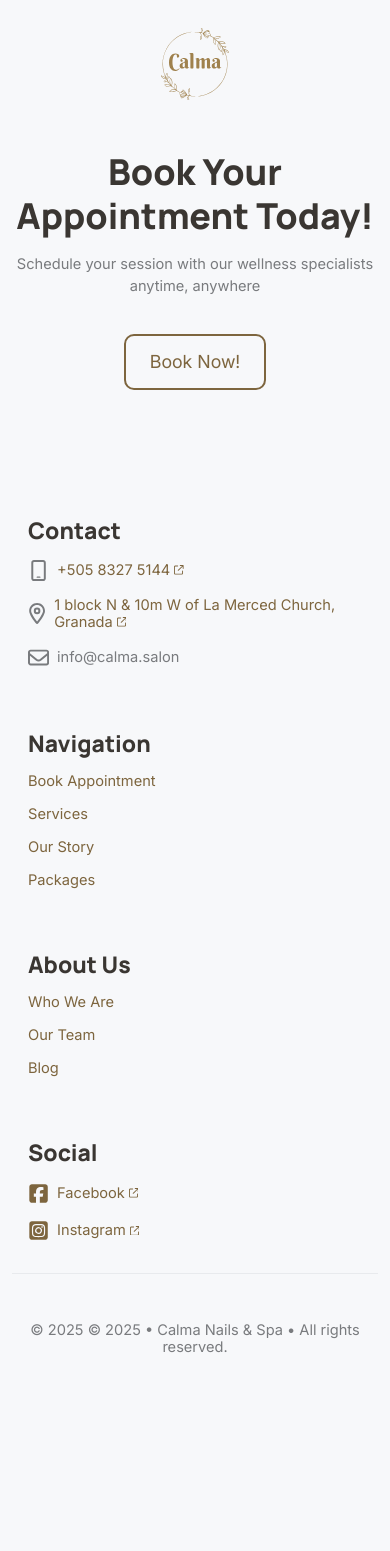
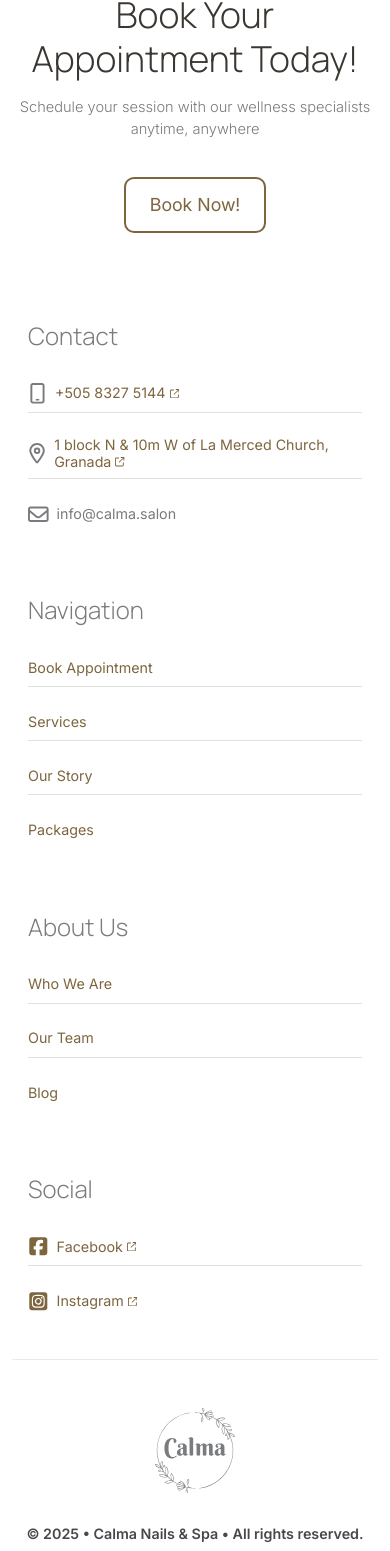
Before and after one commit to darrelmasis/Calma, a React (Vite) app in the folder client/: page / in a window 390 px wide. Shown: the part 3120-4671 px from the top of the page. Before the commit the page ends 4524 px from the top, so only its background shows below. Built offline with nearby package versions, Linux system fonts and the light colour scheme; no server answers.

Commit message:
feat: mejorar el diseño y la estructura del componente Footer para mayor claridad y responsividad

```diff
--- a/client/src/components/layout/Footer.jsx
+++ b/client/src/components/layout/Footer.jsx
@@ -23,20 +23,17 @@ const Footer = () => {
     <>
       <OfflineIndicator />
       <FloatingButton />
-      <footer className="mt-5">
-        <div className="container border-top pt-6 ">
+      <footer className="footer bg-container py-3">
+        <div className="container">
           {/* Bloque CTA */}
           <div className="grid">
             <div className="grid-row justify-content-center text-center mb-6">
               <div className="grid-col-12">
                 <Fade>
-                  <LogoCalma className="mb-3" alt="Logo de Calma" width="68px" />
+                  <h2 className="text-dark fw-light">{t('footer.cta.title')}</h2>
                 </Fade>
                 <Fade>
-                  <h2 className="text-dark">{t('footer.cta.title')}</h2>
-                </Fade>
-                <Fade>
-                  <p className="text-muted">{t('footer.cta.description')}</p>
+                  <p className="text-muted fw-light">{t('footer.cta.description')}</p>
                 </Fade>
                 <Fade>
                   <Button
@@ -60,55 +57,57 @@ const Footer = () => {
 
           {/* Footer con columnas */}
           <Fade>
-            <div className="grid mt-8">
-              <div className="grid-row d-md-flex flex-direction-column flex-direction-md-row justify-content-space-between align-items-start mb-3 px-3">
-                <div className="grid-col-12 grid-col-md-3 text-md-start">
-                  <h4 className="text-dark">{t('footer.columns.contact.title')}</h4>
-                  <ul className="list-unstyled text-muted">
-                    <li className="mb-1">
+            <div className="d-flex flex-direction-column flex-direction-lg-row align-items-start mb-3 px-3 mt-3 justify-content-space-between">
+
+              <div>
+                <h5 className="text-dark fs-lead text-muted mb-5">{t('footer.columns.contact.title')}</h5>
+                <ul className="fs-medium list-unstyled list-bordered text-muted d-flex flex-direction-column gap-1 align-items-flex-start">
+                  <li className="w-100">
                     <Icon name="mobile" className="me-2" />
                     <a
                       target="_blank"
                       href={`https://wa.me/${phoneNumber}`}
+                      className='w-100'
                     >
                       {formatPhone(phoneNumber)}
                       <Icon name="arrow-up-right-from-square" className="ms-1" size="xs" />
                     </a>
                   </li>
-                    <li className="mb-1">
+                  <li className="w-100 ">
                     <Icon name="location-dot" className="me-2" />
                     <Tooltip content={t('footer.columns.contact.addressTooltip')}>
-                        <a target='_blank' href="https://maps.app.goo.gl/j9ZjqwatmQGa8aA4A">
+                      <a target='_blank' href="https://maps.app.goo.gl/j9ZjqwatmQGa8aA4A" className=''>
                         {t('footer.columns.contact.address')}
                         <Icon name="arrow-up-right-from-square" className="ms-1" size="xs" />
                       </a>
                     </Tooltip>
                   </li>
-                    <li>
-                      <Icon name='envelope' className='me-2' />{email}
+                  <li className='w-100 '>
+                    <Icon name='envelope' className='me-2' />
+                    {email}
                   </li>
                 </ul>
               </div>
 
-                <div className="grid-col-12 grid-col-md-3">
-                  <h4 className="text-dark">{t('footer.columns.nav.title')}</h4>
-                  <ul className="list-unstyled">
-                    <li>
+              <div>
+                <h5 className="text-dark fs-lead text-muted mb-5">{t('footer.columns.nav.title')}</h5>
+                <ul className="fs-medium list-unstyled list-bordered text-muted d-flex flex-direction-column gap-1 align-items-flex-start">
+                  <li className='w-100'>
                     <a href="/cita" className="text-muted">
                       {t('footer.columns.nav.book')}
                     </a>
                   </li>
-                    <li>
+                  <li className='w-100'>
                     <a href="/services" className="text-muted">
                       {t('footer.columns.nav.services')}
                     </a>
                   </li>
-                    <li>
+                  <li className='w-100'>
                     <a href="/history" className="text-muted">
                       {t('footer.columns.nav.history')}
                     </a>
                   </li>
-                    <li>
+                  <li className='w-100'>
                     <a href="/packages" className="text-muted">
                       {t('footer.columns.nav.packages')}
                     </a>
@@ -116,20 +115,20 @@ const Footer = () => {
                 </ul>
               </div>
 
-                <div className="grid-col-12 grid-col-md-3">
-                  <h4 className="text-dark">{t('footer.columns.about.title')}</h4>
-                  <ul className="list-unstyled">
-                    <li>
+              <div>
+                <h5 className="text-dark fs-lead text-muted mb-5">{t('footer.columns.about.title')}</h5>
+                <ul className="list-unstyled fs-medium list-bordered text-muted d-flex flex-direction-column gap-1 align-items-flex-start">
+                  <li className='w-100'>
                     <a href="/history#about" className="text-muted">
                       {t('footer.columns.about.who')}
                     </a>
                   </li>
-                    <li>
+                  <li className='w-100'>
                     <a href="/equipo" className="text-muted">
                       {t('footer.columns.about.team')}
                     </a>
                   </li>
-                    <li>
+                  <li className='w-100'>
                     <a href="/blog" className="text-muted">
                       {t('footer.columns.about.blog')}
                     </a>
@@ -137,10 +136,10 @@ const Footer = () => {
                 </ul>
               </div>
 
-                <div className="grid-col-12 grid-col-md-3">
-                  <h4 className="text-dark">{t('footer.columns.social.title')}</h4>
-                  <ul className="list-unstyled">
-                    <li>
+              <div>
+                <h5 className="text-dark fs-lead text-muted mb-5">{t('footer.columns.social.title')}</h5>
+                <ul className="list-unstyled fs-medium list-bordered text-muted d-flex flex-direction-column gap-1 align-items-flex-start">
+                  <li className='w-100'>
                     <Tooltip content={t('footer.columns.social.facebookTooltip')}>
                       <a href={calmaFacebook} target="_blank" className="text-muted d-flex align-items-center">
                         <Icon name="square-facebook" variant='brands' className="me-2" />
@@ -149,7 +148,7 @@ const Footer = () => {
                       </a>
                     </Tooltip>
                   </li>
-                    <li>
+                  <li className='w-100'>
                     <Tooltip content={t('footer.columns.social.instagramTooltip')}>
                       <a href={calmaInstagram} target="_blank" className="text-muted d-flex align-items-center">
                         <Icon name="square-instagram" variant='brands' className="me-2" />
@@ -160,15 +159,19 @@ const Footer = () => {
                   </li>
                 </ul>
               </div>
-              </div>
+
             </div>
           </Fade>
 
           {/* Legal */}
-          <div className="grid border-top py-6">
-            <div className="grid-row justify-content-center align-items-center text-muted">
-              <div className="grid-col-12 text-center text-md-start grid-col-md-6">© {new Date().getFullYear()} {t('footer.legal.copyright')}</div>
+          <div className="border-top py-5">
+            <Fade className='d-flex flex-direction-column flex-direction-lg-row text-center text-lg-start gap-lg-2 align-items-center'>
+              <LogoCalma alt="Logo de Calma" className="wx-80 my-3 calma-logo-footer" />
+              <div className="mb-lg-2">
+                <p className="fs-medium fw-semibold mb-0">{t('footer.legal.copyright')}</p>
+                <p className="fs-medium text-muted mb-0 mt-1">{t('footer.legal.subtitle')}</p>
               </div>
+            </Fade>
           </div>
         </div>
       </footer>
```
Lines whose indentation alone changed are shown as unchanged.
